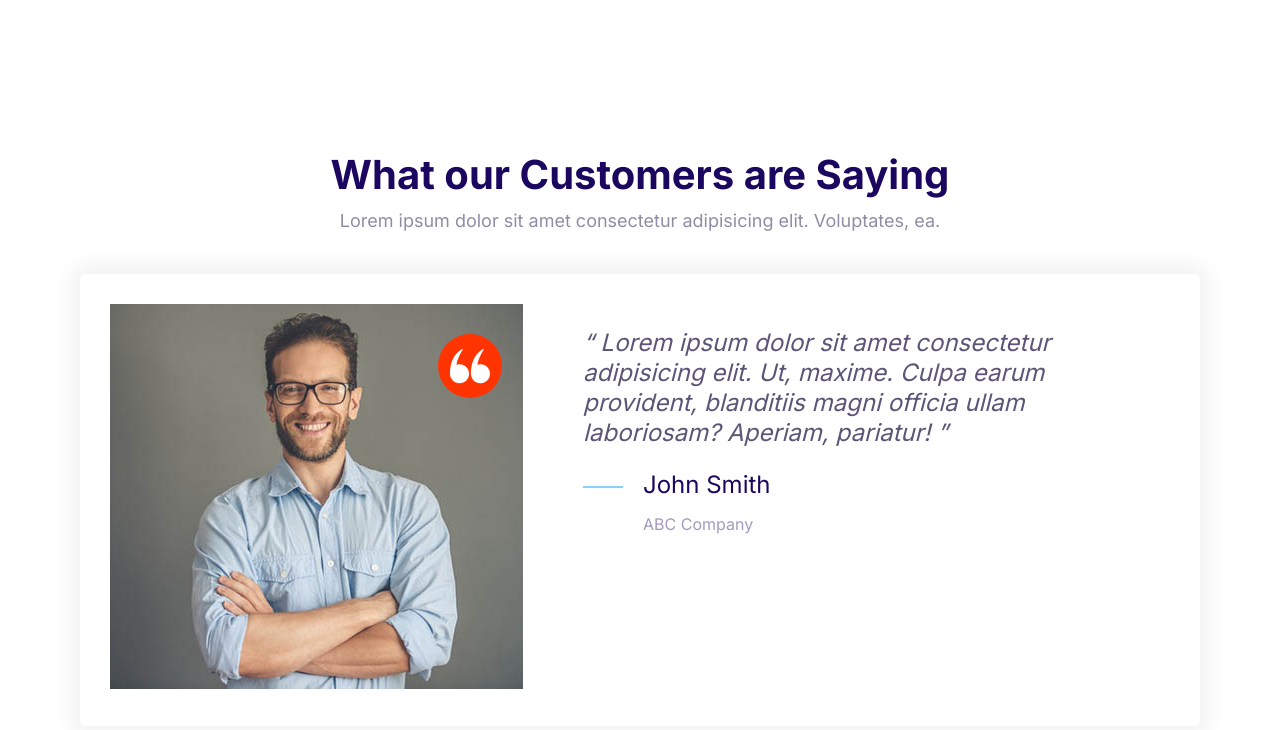
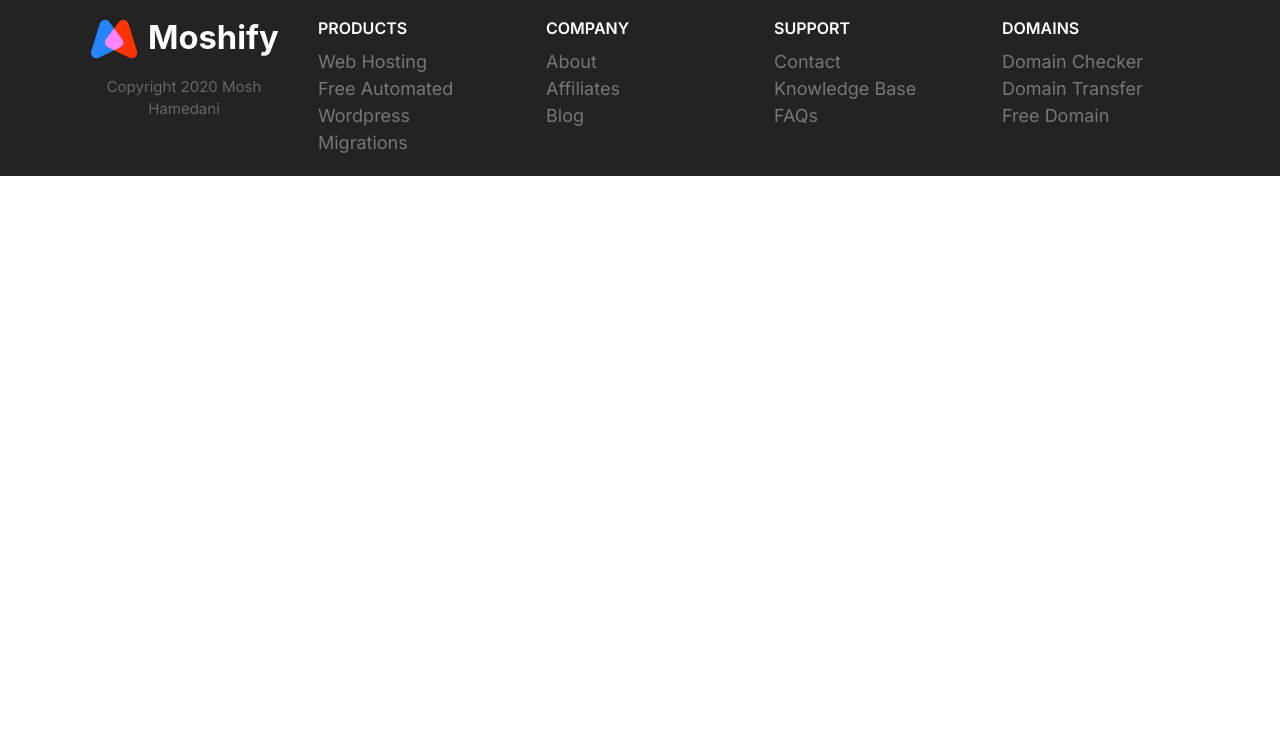
Before and after one commit to prince-seyramba/html-css-study, a plain HTML site: page index.html in a window 1280 px wide. Drawn offline with Linux system fonts and the light colour scheme.

Commit message:
footer block impementation.

```diff
--- a/CSS/style.css
+++ b/CSS/style.css
@@ -796,3 +796,84 @@ a {
     max-width: 700px;
   }
 }
+
+/* Footer */
+.footer {
+  background: #232323;
+}
+
+.footer a {
+  color: #777;
+}
+
+.footer:hover {
+  color: #fff;
+}
+
+.footer__section {
+  padding: 2rem;
+  border-bottom: 1px solid #393939;
+}
+
+.footer__section .list {
+  margin: 0;
+}
+
+.footer__heading {
+  color: #fff;
+  font-weight: 600;
+  text-transform: uppercase;
+}
+
+.footer__brand {
+  margin-top: 5rem;
+  text-align: center;
+}
+
+.footer__brand img {
+  /* TODO: Consider refactoring this and applying it to all images.*/
+  width: 100%;
+  max-width: 230px;
+}
+
+.footer__copyright {
+  font-size: 2.1rem;
+  color: #fff;
+  opacity: 0.3;
+}
+
+@media screen and (min-width: 768px) {
+  .footer__sections {
+    grid-template-columns: repeat(auto-fit, minmax(100px, 1fr));
+  }
+
+  .footer .collapsible__chevron {
+    display: none;
+  }
+
+  .footer .collapsible__content {
+    opacity: 1;
+    max-height: 100%;
+  }
+
+  .footer__brand {
+    order: -1;
+    margin-top: 1rem;
+  }
+
+  .footer__brand img {
+    width: 100%;
+  }
+
+  .footer__copyright {
+    font-size: 1.5rem;
+  }
+
+  .footer__section {
+    border: 0;
+  }
+
+  .footer__heading {
+    font-size: 1.6rem;
+  }
+}
--- /dev/null
+++ b/components/block-footer.html
@@ -0,0 +1,70 @@
+<footer class="block--head block--dark footer">
+  <div class="container grid footer__sections">
+    <section class="collapsible collapsible--expanded footer__section">
+      <header class="collapsible__header">
+        <h2 class="collapsible__heading footer__heading">Products</h2>
+        <svg class="icon icon--collapsible collapsible__chevron">
+          <use xlink:href="images/sprite.svg#chevron"></use>
+        </svg>
+      </header>
+      <div class="collapsible__content">
+        <ul class="list">
+          <li><a href="#">Web Hosting</a></li>
+          <li><a href="#">Free Automated</a></li>
+          <li><a href="#">Wordpress</a></li>
+          <li><a href="#">Migrations</a></li>
+        </ul>
+      </div>
+    </section>
+    <section class="collapsible footer__section">
+      <header class="collapsible__header">
+        <h2 class="collapsible__heading footer__heading">Company</h2>
+        <svg class="icon icon--collapsible collapsible__chevron">
+          <use xlink:href="images/sprite.svg#chevron"></use>
+        </svg>
+      </header>
+      <div class="collapsible__content">
+        <ul class="list">
+          <li><a href="#">About</a></li>
+          <li><a href="#">Affiliates</a></li>
+          <li><a href="#">Blog</a></li>
+        </ul>
+      </div>
+    </section>
+    <section class="collapsible footer__section">
+      <header class="collapsible__header">
+        <h2 class="collapsible__heading footer__heading">Support</h2>
+        <svg class="icon icon--collapsible collapsible__chevron">
+          <use xlink:href="images/sprite.svg#chevron"></use>
+        </svg>
+      </header>
+      <div class="collapsible__content">
+        <ul class="list">
+          <li><a href="#">Contact</a></li>
+          <li><a href="#">Knowledge Base</a></li>
+          <li><a href="#">FAQs</a></li>
+        </ul>
+      </div>
+    </section>
+    <section class="collapsible footer__section">
+      <header class="collapsible__header">
+        <h2 class="collapsible__heading footer__heading">Domains</h2>
+        <svg class="icon icon--collapsible collapsible__chevron">
+          <use xlink:href="images/sprite.svg#chevron"></use>
+        </svg>
+      </header>
+      <div class="collapsible__content">
+        <ul class="list">
+          <li><a href="#">Domain Checker</a></li>
+          <li><a href="#">Domain Transfer</a></li>
+          <li><a href="#">Free Domain</a></li>
+        </ul>
+      </div>
+    </section>
+    <section class="footer__brand">
+      <img src="images/logo.svg" alt="" />
+      <p class="footer__copyright">Copyright 2020 Mosh Hamedani</p>
+    </section>
+  </div>
+</footer>
+<script src="js/main.js"></script>
--- a/index.html
+++ b/index.html
@@ -15,54 +15,75 @@
     <link rel="stylesheet" href="/CSS/style.css" />
   </head>
   <body>
-    <section class="block">
-      <header class="block__header">
-        <h2>What our Customers are Saying</h2>
-        <p>
-          Lorem ipsum dolor sit amet consectetur adipisicing elit. Voluptates,
-          ea.
-        </p>
+    <footer class="block--head block--dark footer">
+      <div class="container grid footer__sections">
+        <section class="collapsible collapsible--expanded footer__section">
+          <header class="collapsible__header">
+            <h2 class="collapsible__heading footer__heading">Products</h2>
+            <svg class="icon icon--collapsible collapsible__chevron">
+              <use xlink:href="images/sprite.svg#chevron"></use>
+            </svg>
           </header>
-      <div class="container">
-        <body style="padding: 6rem; width: 100%">
-          <div class="card testimonial">
-            <div class="grid grid--1x2">
-              <div class="testimonial__image" style="width: 50%">
-                <img
-                  src="images/testimonial.jpg"
-                  alt="A happy,smiling customer"
-                />
-                <span class="icon-container icon-container--accent">
-                  <svg class="icon icon--collapsible">
-                    <use xlink:href="images/sprite.svg#quotes"></use>
+          <div class="collapsible__content">
+            <ul class="list">
+              <li><a href="#">Web Hosting</a></li>
+              <li><a href="#">Free Automated</a></li>
+              <li><a href="#">Wordpress</a></li>
+              <li><a href="#">Migrations</a></li>
+            </ul>
+          </div>
+        </section>
+        <section class="collapsible footer__section">
+          <header class="collapsible__header">
+            <h2 class="collapsible__heading footer__heading">Company</h2>
+            <svg class="icon icon--collapsible collapsible__chevron">
+              <use xlink:href="images/sprite.svg#chevron"></use>
             </svg>
-                </span>
+          </header>
+          <div class="collapsible__content">
+            <ul class="list">
+              <li><a href="#">About</a></li>
+              <li><a href="#">Affiliates</a></li>
+              <li><a href="#">Blog</a></li>
+            </ul>
           </div>
-              <blockquote class="quote">
-                <p class="quote__text">
-                  Lorem ipsum dolor sit amet consectetur adipisicing elit. Ut,
-                  maxime. Culpa earum provident, blanditiis magni officia ullam
-                  laboriosam? Aperiam, pariatur!
-                </p>
-                <footer>
-                  <div class="media">
-                    <div class="media__image">
-                      <svg class="icon icon--primary quote__line">
-                        <use xlink:href="images/sprite.svg#line"></use>
+        </section>
+        <section class="collapsible footer__section">
+          <header class="collapsible__header">
+            <h2 class="collapsible__heading footer__heading">Support</h2>
+            <svg class="icon icon--collapsible collapsible__chevron">
+              <use xlink:href="images/sprite.svg#chevron"></use>
             </svg>
+          </header>
+          <div class="collapsible__content">
+            <ul class="list">
+              <li><a href="#">Contact</a></li>
+              <li><a href="#">Knowledge Base</a></li>
+              <li><a href="#">FAQs</a></li>
+            </ul>
           </div>
-                    <div class="media__body">
-                      <h3 class="media__title quote__author">John Smith</h3>
-                      <p class="quote__organization">ABC Company</p>
+        </section>
+        <section class="collapsible footer__section">
+          <header class="collapsible__header">
+            <h2 class="collapsible__heading footer__heading">Domains</h2>
+            <svg class="icon icon--collapsible collapsible__chevron">
+              <use xlink:href="images/sprite.svg#chevron"></use>
+            </svg>
+          </header>
+          <div class="collapsible__content">
+            <ul class="list">
+              <li><a href="#">Domain Checker</a></li>
+              <li><a href="#">Domain Transfer</a></li>
+              <li><a href="#">Free Domain</a></li>
+            </ul>
           </div>
+        </section>
+        <section class="footer__brand">
+          <img src="images/logo.svg" alt="" />
+          <p class="footer__copyright">Copyright 2020 Mosh Hamedani</p>
+        </section>
       </div>
     </footer>
-              </blockquote>
-            </div>
-          </div>
-        </body>
-      </div>
-    </section>
     <script src="js/main.js"></script>
   </body>
 </html>
```
Lines whose indentation alone changed are shown as unchanged.
